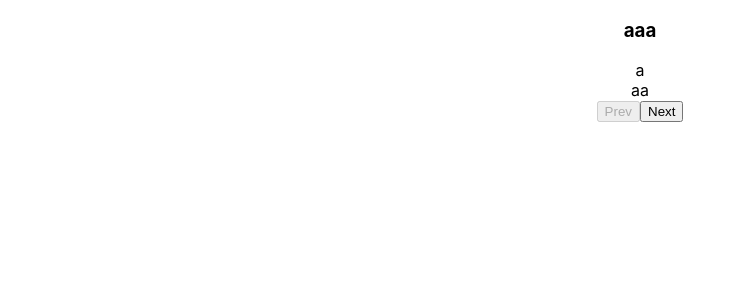
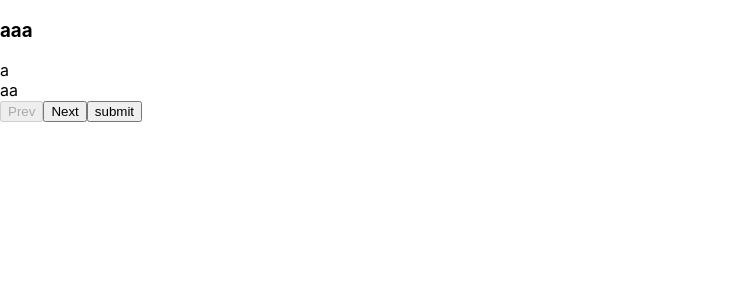
Before and after one commit to Amirka2/tsx-templates, a React (Create React App) app: page / in a window 1280 px wide. Shown: the top 300 px of the page, without its empty margins (0-746 px from the left). Built offline with nearby package versions, Linux system fonts and the light colour scheme.

Commit message:
answers array doesnt work fine

```diff
--- a/src/App.tsx
+++ b/src/App.tsx
@@ -1,29 +1,54 @@
 import React, {useState} from 'react';
 import './App.css';
 
-import {Game , gameProps} from "./Game";
+import {Game, gameProps} from "./Game";
 import Result from "./Result";
 
 
 const gameSteps: gameProps[] = [
-    {   question: 'aaa',
+    {
+        question: 'aaa',
         options: ['a', 'aa'],
-        correct: 0  },
-    {   question: 'bbb',
+        correct: 0
+    },
+    {
+        question: 'bbb',
         options: ['b', 'b'],
-        correct: 0  },
+        correct: 0
+    },
 ]
-
 function App() {
     const [step, setStep] = useState(0);
-  return (
-    <div className="App">
-        <Game question={gameSteps[step].question} options={gameSteps[step].options} correct={gameSteps[step].correct}></Game>
-      {/*<Result result={1/10}></Result>*/}
-        <button onClick={() => setStep(step - 1)} disabled={step === 0}>Prev</button>
-        <button onClick={() => setStep(step + 1)} disabled={step === gameSteps.length - 1}>Next</button>
-    </div>
-  );
+    const [showResult, setShowResult] = useState(false);
+    const [answers, setAnswers] = useState(Array<number>)
+    let result = 0;
+    const chooseOption = function (index: number): void {
+        let answersCopy: number[] = [...answers];
+        answersCopy[step] = index;
+        setAnswers([...answersCopy]);
+        console.log(answers);
+    }
+    const handleResult = function (): void {
+        let correctAnswers: number = gameSteps.filter((step, index) => {
+            return step.correct === answers[index]
+        }).length;
+        result = (correctAnswers / gameSteps.length);
+        setShowResult(true);
+    }
+    if (!showResult) {
+        return (
+            <>
+                <Game gameStep={gameSteps[step]} chooseOption={chooseOption}></Game>
+                <button onClick={() => setStep(step - 1)} disabled={step === 0}>Prev</button>
+                <button onClick={() => setStep(step + 1)} disabled={step === gameSteps.length - 1}>Next</button>
+                <button onClick={handleResult}>submit</button>
+            </>
+        )
+    } else {
+        return (
+            <Result result={result}></Result>
+        )
+    }
 }
 
 export default App;
--- a/src/Game.tsx
+++ b/src/Game.tsx
@@ -1,4 +1,4 @@
-import React from 'react';
+import React, {useState} from 'react';
 
 
 export type gameProps = {
@@ -6,14 +6,18 @@ export type gameProps = {
     options: string[],
     correct: number
 }
-export function Game(props: gameProps) {
-    const options = props.options.map((op: string) =>
-            <div>{op}</div>
-    );
+export function Game(props: any) {
+    console.log(props)
     return (
         <div>
-            <h3>{props.question}</h3>
-            {options}
+            <h3>{props.gameStep.question}</h3>
+            <div>
+                {(props.gameStep.options as Array<string>).map((op: string, index) => {
+                    return (
+                            <div onClick={() => props.chooseOption(index)}>{op}</div>
+                    )
+                })}
+            </div>
         </div>
     );
 }
```
